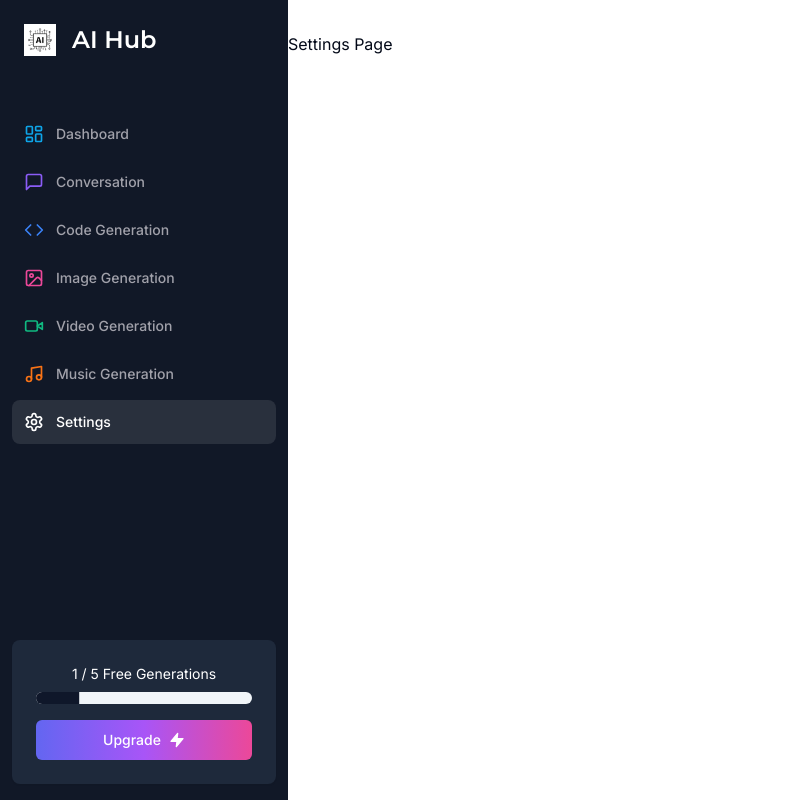
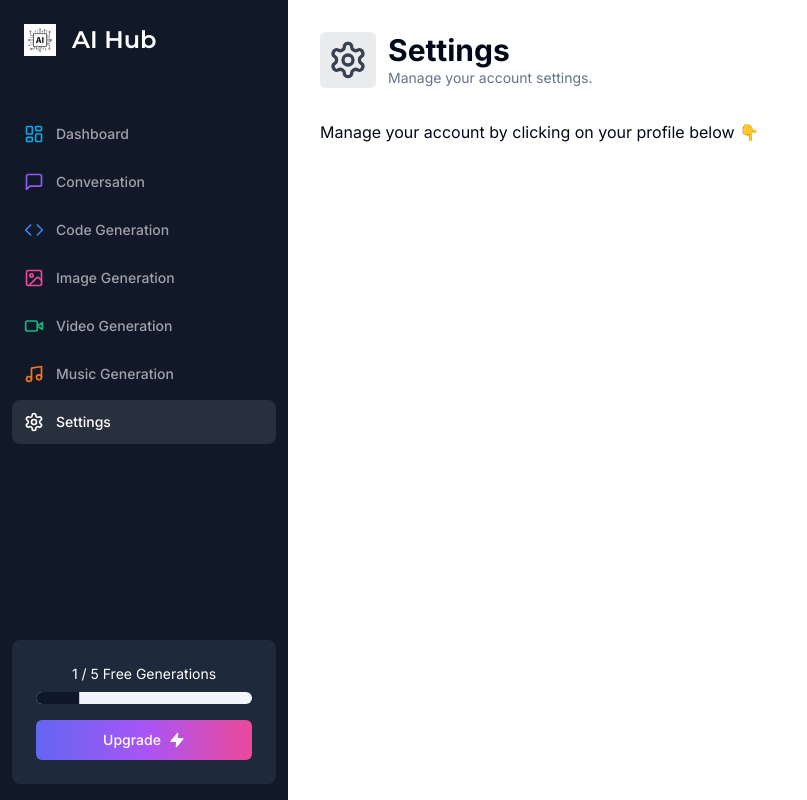
Before and after one commit to kevinsangyu/ASDgroup10, a Next.js app in the folder ai-hub/: page /settings in a window 1280 px wide. Shown: the whole page, without its empty margins (0-807 px from the left). Built offline with nearby package versions, Linux system fonts and the light colour scheme.

Commit message:
settings's initial UI complete, allows the user to edit thier info by clicking on their profile

```diff
--- /dev/null
+++ b/ai-hub/app/(dashboard)/(routes)/settings/constants.ts
@@ -0,0 +1,7 @@
+import * as z from "zod";
+
+export const formSchema = z.object({
+  prompt: z.string().min(1, {
+    message: "Prompt is required."
+  }),
+});
--- a/ai-hub/app/(dashboard)/(routes)/settings/page.tsx
+++ b/ai-hub/app/(dashboard)/(routes)/settings/page.tsx
@@ -1,9 +1,29 @@
-import React from 'react'
+import { Settings } from "lucide-react";
+import { UserButton } from '@clerk/nextjs';
+import { Heading } from "@/components/ui/heading";
+// import { SubscriptionButton } from "@/components/ui/subscription-button";
+// import { checkSubscription } from "@/lib/subscription";
 
-const SettingsPage = () => {
+const SettingsPage = async () => {
+  //const isPro = await checkSubscription();
   return (
-    <div>Settings Page</div>
-  )
+    <div>
+      <Heading
+        title="Settings"
+        description="Manage your account settings."
+        icon={Settings}
+        iconColor="text-gray-700"
+        bgColor="bg-gray-700/10"
+      />
+      <div className="px-4 lg:px-8 space-y-4">
+        Manage your account by clicking on your profile below 👇
+        <br/>
+        <div className="flex w-full justify-start">
+            <UserButton afterSignOutUrl='/'/>
+        </div>
+      </div>
+    </div>
+   );
 }
 
 export default SettingsPage;
```
